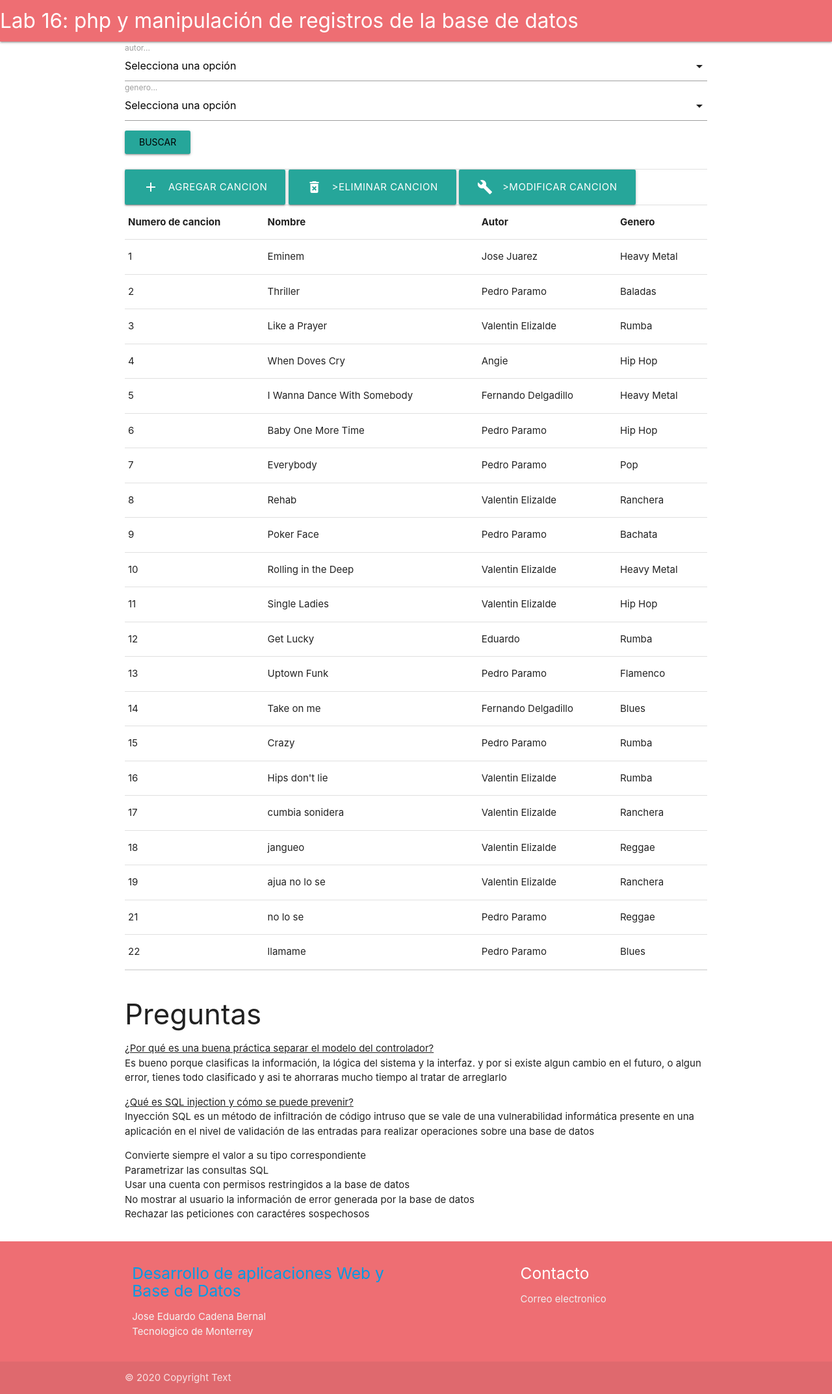
After one commit to jeduardocb/DAW, a PHP site: page / in a window 1280 px wide. The commit adds this page. Shown: the whole page at 65% size. Run offline with PHP 8.4, Linux system fonts and the light colour scheme; data comes from the database, SQL or seed files in the repository.

Commit message:
agregar registrar cancion

```diff
--- /dev/null
+++ b/lab 15/_botones.html
@@ -0,0 +1,9 @@
+	<div class="divider"></div>
+
+	<a class="waves-effect waves-light btn-large" href="controlador_registra_cancion.php"><i class="material-icons left">add</i>Agregar Cancion</a>
+
+	<a class="waves-effect waves-light btn-large" href="controlador_eliminar_cancion.php">><i class="material-icons left">delete_forever</i>Eliminar Cancion</a>
+
+	<a class="waves-effect waves-light btn-large" href="controlador_modificar_cancion.php">><i class="material-icons left">build</i>Modificar Cancion</a>
+
+	<div class="divider"></div>
--- /dev/null
+++ b/lab 15/_footer.html
@@ -0,0 +1,34 @@
+<script src="https://cdnjs.cloudflare.com/ajax/libs/materialize/1.0.0/js/materialize.min.js"></script>
+<script>
+    M.AutoInit();
+</script>
+</div>
+        <footer class="page-footer" >
+          <div class="container">
+            <div class="row">
+              <div class="col l6 s12">
+                <h5 class="white-text"><a name="informacion"> Desarrollo de aplicaciones Web y Base de Datos</a></h5>
+                <p class="grey-text text-lighten-4">Jose Eduardo Cadena Bernal <br>
+                  Tecnologico de Monterrey
+                </p>
+              </div>
+              <div class="col l4 offset-l2 s12">
+                <h5 class="white-text">Contacto</h5>
+                <ul>
+                  <li><a class="grey-text text-lighten-3" href="mailto:A01704641@itesm.mx">Correo electronico</a></li>
+                </ul>
+              </div>
+            </div>
+          </div>
+          <div class="footer-copyright">
+            <div class="container">
+            © 2020 Copyright Text
+
+            </div>
+          </div>
+        </footer>
+        <!-- Compiled and minified JavaScript -->
+    <script src="https://cdnjs.cloudflare.com/ajax/libs/materialize/1.0.0/js/materialize.min.js"></script>
+   </body>
+
+</html>
--- /dev/null
+++ b/lab 15/_form.html
@@ -0,0 +1,8 @@
+
+
+<form method="POST">
+    <?=crear_select("id_Autor", "nombre", "autor");?>
+    <?=crear_select("nombre_Genero", "nombre_Genero", "genero");?>
+
+            <input class="waves-effect waves-light btn" type="submit" value="Buscar">
+</form>
--- /dev/null
+++ b/lab 15/_header.html
@@ -0,0 +1,25 @@
+<!DOCTYPE html>
+<html>
+<head>
+	<meta charset="utf-8">
+    <meta name="viewport" content="width=device-width">
+    <title>Lab 16</title>
+    <!--Import Google Icon Font-->
+    <link href="https://fonts.googleapis.com/icon?family=Material+Icons" rel="stylesheet">
+    <link rel="stylesheet" href="https://cdnjs.cloudflare.com/ajax/libs/materialize/1.0.0/css/materialize.min.css">
+    <!--Let browser know website is optimized for mobile-->
+    <meta name="viewport" content="width=device-width, initial-scale=1.0"/>
+    <style type="text/css" src="style.css"></style>
+
+
+
+
+</head>
+<body>
+    <nav>
+      <div class="nav-wrapper">
+        <a href="index.php" class="brand-logo">Lab 16: php y manipulación de registros de la base de datos</a>
+      </div>
+    </nav>
+
+ <div class="container">
--- /dev/null
+++ b/lab 15/_preguntas.html
@@ -0,0 +1,22 @@
+<div class="divider"></div>
+  <div class="section">
+    <h3>Preguntas</h3>
+    <p><u> ¿Por qué es una buena práctica separar el modelo del controlador?</u>
+    	<br>
+    	 Es bueno porque clasificas la información, la lógica del sistema y la interfaz.
+    	 y por si existe algun cambio en el futuro, o algun error, tienes todo clasificado y asi te ahorraras mucho tiempo al tratar de arreglarlo
+    </p>
+	<p><u> ¿Qué es SQL injection y cómo se puede prevenir?	</u>
+		<br>
+		Inyección SQL es un método de infiltración de código intruso que se vale de una vulnerabilidad informática presente en una aplicación en el nivel de validación de las entradas para realizar operaciones sobre una base de datos
+		<br>
+		<ul>
+			<li>Convierte siempre el valor a su tipo correspondiente</li>
+			<li>Parametrizar las consultas SQL</li>
+			<li>Usar una cuenta con permisos restringidos a la base de datos</li>
+			<li>No mostrar al usuario la información de error generada por la base de datos</li>
+			<li>Rechazar las peticiones con caractéres sospechosos</li>
+		</ul>
+	</p>
+
+  </div>
--- /dev/null
+++ b/lab 15/index.php
@@ -0,0 +1,28 @@
+<?php
+  	session_start();
+    require_once("util.php");
+ 	include("_header.html");
+ 	include("_form.html");
+ 	echo "<br>";
+ 	include("_botones.html");
+
+
+	  if (isset($_POST["autor"])) {
+	      $autor = htmlspecialchars($_POST["autor"]);
+	      //echo $_POST["autor"];
+	  } else {
+	      $autor = "";
+	  }
+
+	 if (isset($_POST["genero"])) {
+	      $nombre_Genero = htmlspecialchars($_POST["genero"]);
+	      //echo $_POST["genero"];
+	  } else {
+	      $nombre_Genero = "";
+	  }
+
+	echo consultar_casos($autor,$nombre_Genero);
+	include("_preguntas.html");
+	include("_footer.html");
+
+?>
--- a/lab 15/util.php
+++ b/lab 15/util.php
@@ -1,10 +1,9 @@
 <?php
-	function conectDb(){
+	function conectar_bd(){
 		$servername = "localhost";
 		$username = "root";
 		$password = "";
-		$dbname = "dbname";
-
+		$dbname = "musica";
 		$con = mysqli_connect($servername,$username,$password,$dbname);
 		if(!$con){
 			die("conexion fallida" .mysqli_connect_error());
@@ -12,24 +11,96 @@
 		return $con;
 	}
 
-	function closeDb($mysql){
+	function desconectar_bd($mysql){
 		mysqli_close($mysql);
 	}
+//@param $lugar: El lugar de donde proviene el caso
+  //@param $estado: El estado de la infección del caso
+  function consultar_casos($id_Autor="", $nombre_Genero="") {
+    $conexion_bd = conectar_bd();
 
-	/*ejemplo
-	function getFruits(){
-		$conn = connectDb();
-		$sql ="SELECT name,units,quantity,price,country FROM Fruit"
-		$result = mysqli_query($conn,$sql);
-		closeDb($conn);
-		return $result;
-	}Mejorar la aplicación que hicimos en clase
-	Aplicar lo que vimos en la sesión en su proyecto y ponerlo en su repositorio personal
-	Hacer otra mini aplicación.*/
+    $resultado =  "<table><thead><tr><th>Numero de cancion</th><th>Nombre</th><th>Autor</th><th>Genero</th></tr></thead>";
+
+    $consulta = 'Select id_Cancion,nombre_Cancion, nombre_Genero,a.nombre
+     From cancion as c,autor as a
+     where c.id_Autor=a.id_Autor';
+   if ($id_Autor != "") {
+        $consulta .= " AND c.id_Autor=".$id_Autor;
+        //echo "<br>la consulta es:".$consulta;
+    }
+    if ($nombre_Genero != "") {
+        $consulta .= " AND c.nombre_Genero='".$nombre_Genero ."'";
+        //echo "<br>la consulta es:".$consulta;
+    }
+    $resultados = $conexion_bd->query($consulta);
+    while ($row = mysqli_fetch_array($resultados, MYSQLI_BOTH)) {
+        $resultado .= "<tr>";
+        $resultado .= "<td>".$row['id_Cancion']."</td>";
+        $resultado .= "<td>".$row['nombre_Cancion']."</td>";
+        $resultado .= "<td>".$row['nombre']."</td>";
+        $resultado .= "<td>".$row['nombre_Genero']."</td>";
+
+        $resultado .= "</tr>";
+    }
+
+    mysqli_free_result($resultados); //Liberar la memoria
+
+    desconectar_bd($conexion_bd);
+
+    $resultado .= "</tbody></table>";
+    return $resultado;
+  }
+
+      //Crea un select con los datos de una consulta
+  //@param $id: Campo en una tabla que contiene el id
+  //@param $columna_descripcion: Columna de una tabla con una descripción
+  //@param $tabla: La tabla a consultar en la bd
+  function crear_select($id, $columna_descripcion, $tabla) {
+    $conexion_bd = conectar_bd();
+
+    $resultado = '<div class="input-field"><select name="'.$tabla.'"><option value="" disabled selected>Selecciona una opción</option>';
+
+    $consulta = "SELECT $id  , $columna_descripcion  FROM $tabla";
+    $resultados = $conexion_bd->query($consulta);
+    while ($row = mysqli_fetch_array($resultados, MYSQLI_BOTH)) {
+       $resultado .= '<option value="'.$row["$id"].'">'.$row["$columna_descripcion"].'</option>';
+    }
+
+    desconectar_bd($conexion_bd);
+    $resultado .=  '</select><label>'.$tabla.'...</label></div>';
+    return $resultado;
+  }
 
 
 
 
+  //función para insertar un registro de caso de coronavirus
+  //@param lugar_id: id de la tabla lugar en la base de datos
+  function insertar_caso($nombre_Cancion,$nombre_Genero,$id_Autor) {
+    $conexion_bd = conectar_bd();
 
+    //Prepara la consulta
+    $dml = 'INSERT INTO cancion (nombre_Cancion,nombre_Genero,id_Autor) VALUES (?)';
+    if ( !($statement = $conexion_bd->prepare($dml)) ) {
+        die("Error: (" . $conexion_bd->errno . ") " . $conexion_bd->error);
+        return 0;
+    }
+
+    //Unir los parámetros de la función con los parámetros de la consulta
+    //El primer argumento de bind_param es el formato de cada parámetro
+    if (!$statement->bind_param("i", $lugar_id)) {
+        die("Error en vinculación: (" . $statement->errno . ") " . $statement->error);
+        return 0;
+    }
+
+    //Executar la consulta
+    if (!$statement->execute()) {
+      die("Error en ejecución: (" . $statement->errno . ") " . $statement->error);
+        return 0;
+    }
+
+    desconectar_bd($conexion_bd);
+      return 1;
+  }
 
 ?>
```
Also changed, not shown: lab 15/_form_agregar.html (added, +8 -0 lines), lab 15/controlador_registra_cancion.php (added, +9 -0 lines).
